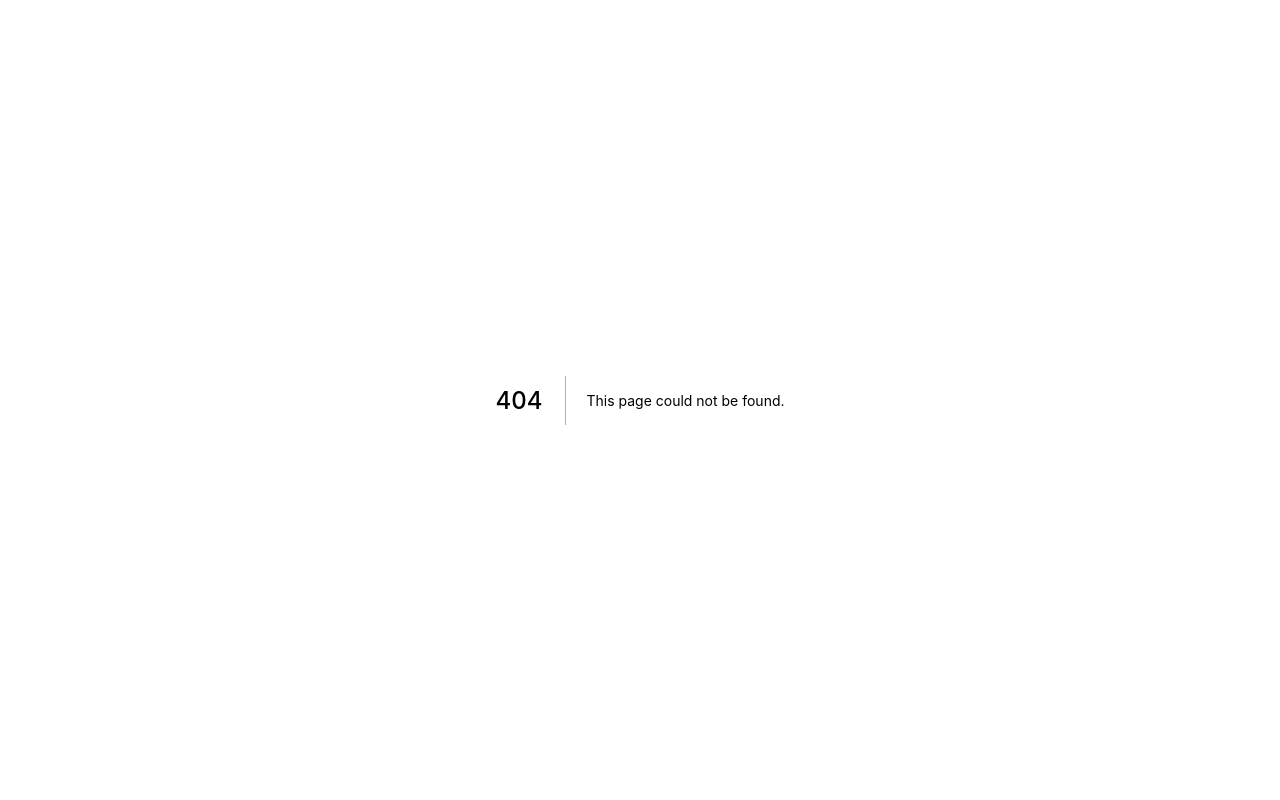
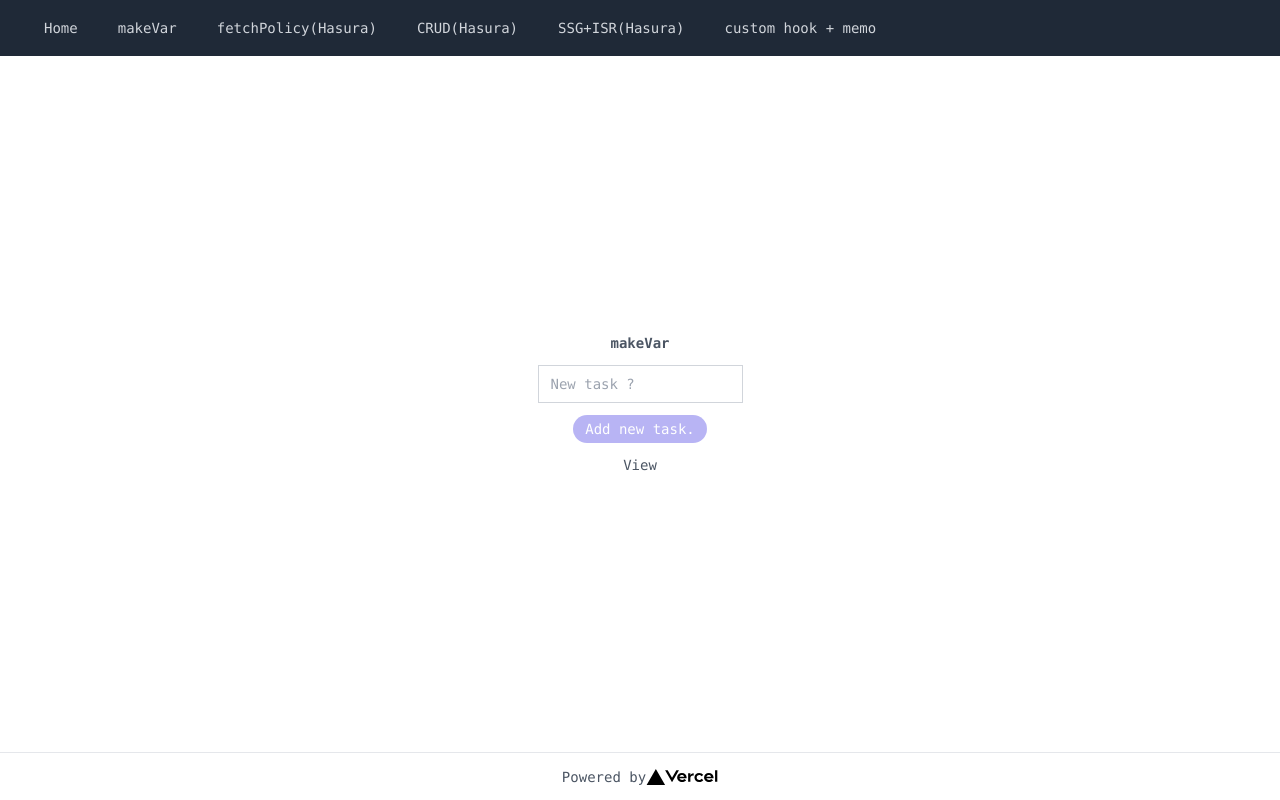
Before and after one commit to K-Daiki-0ne/hasura-practice, a Next.js app: page /local-state-a in a window 1280 px wide. Before the commit this address had no page. Built offline with nearby package versions, Linux system fonts and the light colour scheme.

Commit message:
create: store data in cashe function

```diff
--- /dev/null
+++ b/src/components/LocalState/LocalState.tsx
@@ -0,0 +1,49 @@
+import { FC, useState, ChangeEvent, FormEvent } from 'react';
+import { toolVar } from '../../utils/cashe';
+import { useReactiveVar } from '@apollo/client';
+import Link from 'next/link';
+
+export const LocalState: FC = (): JSX.Element => {
+  const [input, setInput] = useState<string>('');
+  const todos = useReactiveVar(toolVar);
+  const handleSubmit = (e: FormEvent<HTMLFormElement>): void => {
+    e.preventDefault();
+    toolVar([...toolVar(), { title: input }]);
+    setInput('');
+  }
+  return (
+    <>
+      <p className='mb-3 font-bold'>makeVar</p>
+      {
+        todos.map((task, index) => {
+          return (
+            <p className='mb-3 y-1'>{ task.title }</p>
+          )
+        })
+      }
+      <form
+        className='flex flex-col justify-center items-center'
+        onSubmit={handleSubmit}
+      >
+        <input
+          className='mb-3 px-3 py-2 border border-gray-300'
+          placeholder='New task ?'
+          value={input}
+          onChange={(e: ChangeEvent<HTMLInputElement>) => {
+            setInput(e.target.value);
+          }}
+        />
+        <button
+          disabled={!input}
+          className='disabled:opacity-40 mb-3 py-1 px-3 text-white bg-indigo-600 hover:bg-indigo-700 rounded-2xl focus:outline-none'
+          type='submit'
+        >
+          Add new task.
+        </button>
+      </form>
+      <Link href='/local-state-b'>
+        <a>View</a>
+      </Link>
+    </>
+  )
+}
--- /dev/null
+++ b/src/components/LocalStateView/LocalStateView.tsx
@@ -0,0 +1,22 @@
+import { FC } from 'react';
+import { toolVar } from '../../utils/cashe';
+import { useReactiveVar } from '@apollo/client';
+import Link from 'next/link';
+
+export const LocalStateView: FC = (): JSX.Element => {
+  const todos = useReactiveVar(toolVar);
+  return (
+    <>
+      {
+        todos.map((task, index) => {
+          return (
+            <p className='mb-3' key={index}>{ task.title }</p>
+          )
+        })
+      }
+    <link href='/local-state-a'>
+      <a>back</a>
+    </link>
+    </>
+  )
+}
--- /dev/null
+++ b/src/pages/local-state-a.tsx
@@ -0,0 +1,13 @@
+import { NextPage } from 'next';
+import { LocalState } from '../components/LocalState/LocalState';
+import { Layout } from '../components/Layout/Layout';
+
+const LocalStateA: NextPage = (): JSX.Element => {
+  return (
+    <Layout title='Local State'>
+      <LocalState/>
+    </Layout>
+  )
+};
+
+export default LocalStateA;
--- /dev/null
+++ b/src/pages/local-state-b.tsx
@@ -0,0 +1,13 @@
+import { NextPage } from 'next';
+import { LocalStateView } from '../components/LocalStateView/LocalStateView';
+import { Layout } from '../components/Layout/Layout';
+
+const LocalStateB: NextPage = (): JSX.Element => {
+  return (
+    <Layout title='Local State View'>
+      <LocalStateView />
+    </Layout>
+  )
+};
+
+export default LocalStateB;
--- /dev/null
+++ b/src/utils/cashe.ts
@@ -0,0 +1,8 @@
+import { makeVar } from '@apollo/client';
+
+type Task = {
+  title: string
+};
+
+// makeVarを用いてCasheにデータを格納する。
+export const toolVar = makeVar<Task[]>([]);
--- a/tailwind.config.js
+++ b/tailwind.config.js
@@ -5,7 +5,9 @@ module.exports = {
       extend: {},
   },
   variants: {
-      extend: {},
+      extend: {
+        opacity: ['disabled']
+      },
   },
   plugins: [],
 }
```
